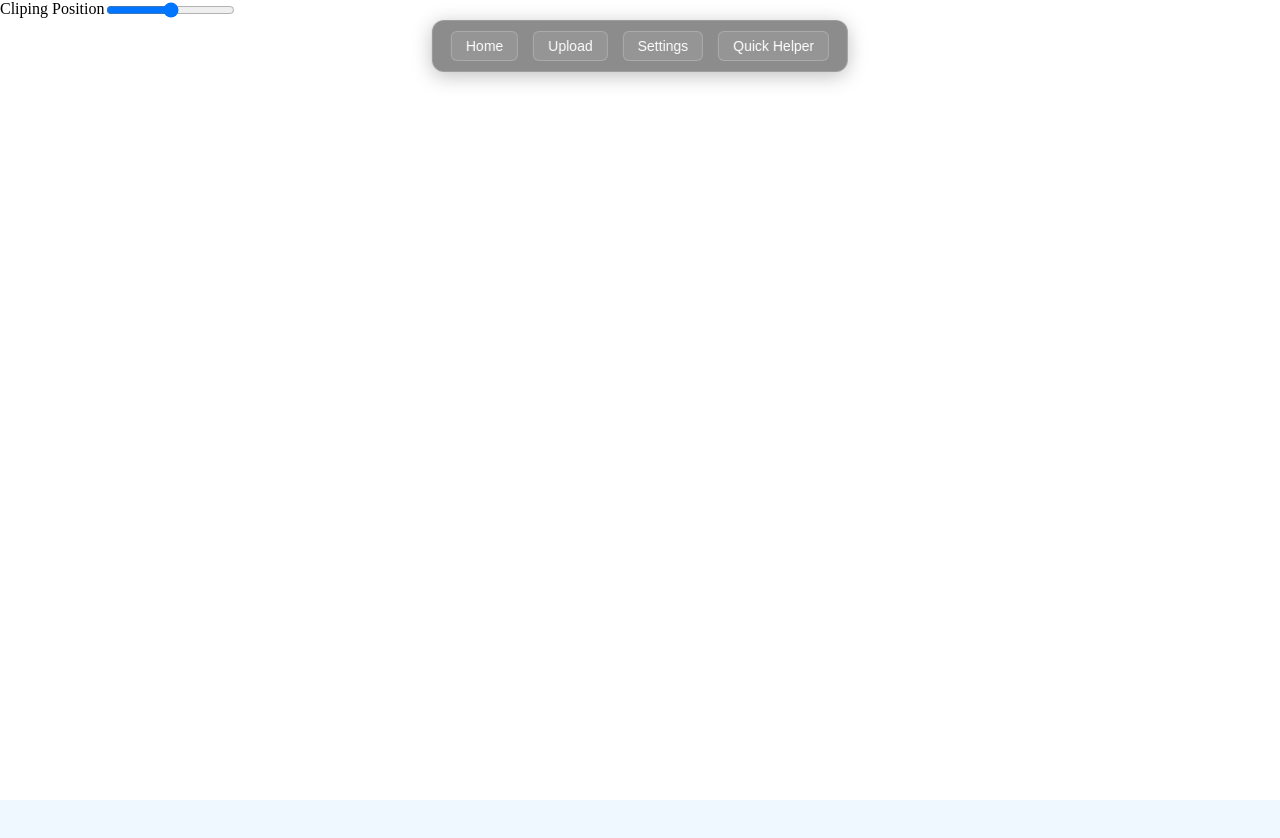
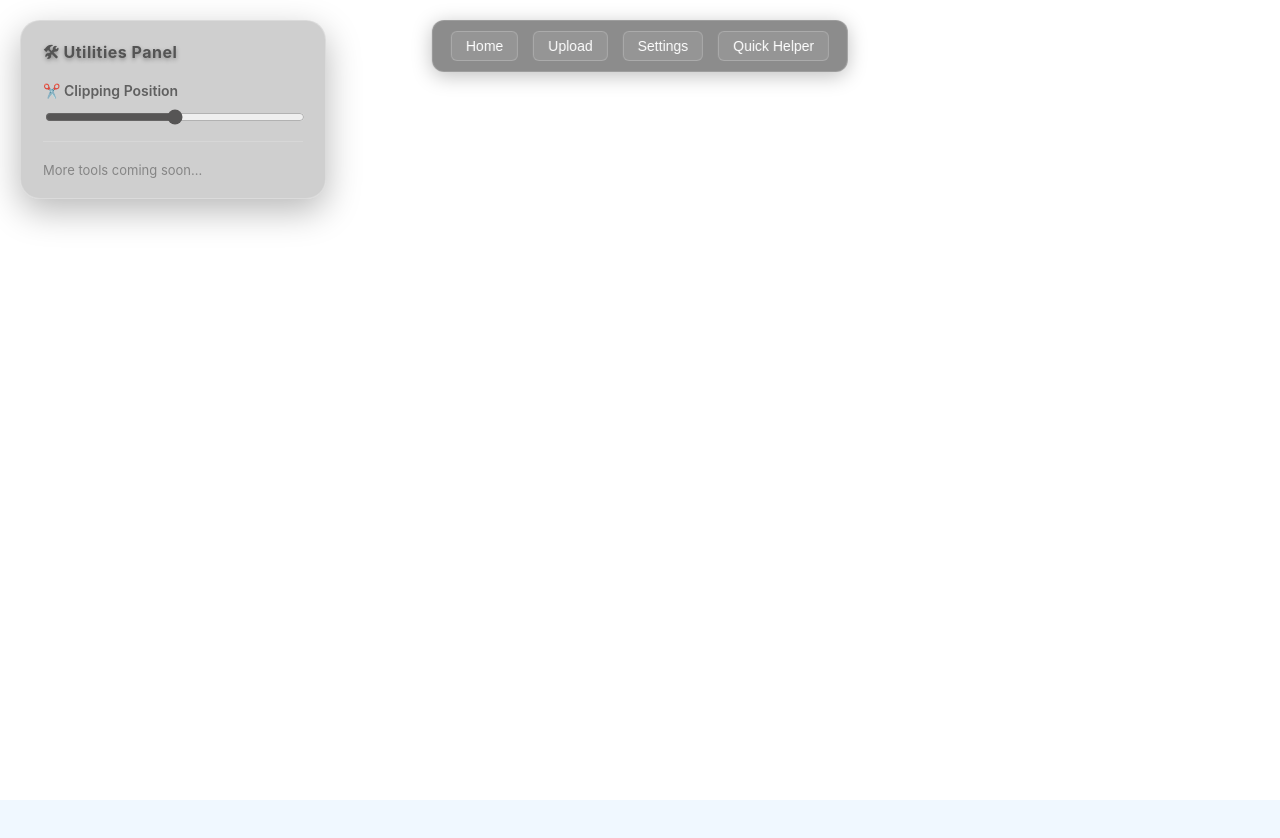
Before and after one commit to vrtandale/threejs_studio, a React (Vite) app: page / in a window 1280 px wide. Both pictures are taken after a click on the button "Quick Helper". Shown: the top 838 px of the page. Built offline with nearby package versions, Linux system fonts and the light colour scheme.

Commit message:
feat: replace ClippingHelper with UtilityPanel; enhance UI for clipping position control

```diff
--- a/src/App.tsx
+++ b/src/App.tsx
@@ -5,14 +5,14 @@ import AmbientLight from "./threejs/lights/Ambient-Light";
 
 import Toolbar from "./app/toolbar/toolbar";
 import ClippingTool from "./app/toolbar/clipping/clipping";
-import ClippingHelper from "./app/toolbar/clipping/clipping-helper";
 import { useToolbarStore } from "./app/toolbar/toolbar-store";
+import UtilityPanel from "./app/toolbar/quick-helper/quick-helper";
 const App = () => {
   const { setQuickOptions, showQuickOptions } = useToolbarStore()
 
   return (
     <div>
-      {showQuickOptions && <ClippingHelper />}
+      {showQuickOptions && <UtilityPanel />}
       <Toolbar />
       <Canvas background="white">
         {/* <BoxGeometry /> */}
--- a/src/app/toolbar/clipping/clipping-helper.tsx
+++ /dev/null
@@ -1,18 +0,0 @@
-import { useClippingStore } from './clipping-store'
-
-const ClippingHelper = () => {
-  const  {setClippingPosition}= useClippingStore()
-  return (
-    <div style={{ position: "absolute", display: 'flex' }}>
-      Cliping Position
-      <input
-        type="range"
-        min={0}
-        max={100}
-        onChange={(e) => setClippingPosition(Number(e.target.value))}
-      />
-    </div>
-  )
-}
-
-export default ClippingHelper
--- /dev/null
+++ b/src/app/toolbar/quick-helper/quick-helper.tsx
@@ -0,0 +1,35 @@
+import { useClippingStore } from "../clipping/clipping-store"
+import "./utility-panel.css"
+
+const UtilityPanel = () => {
+    const { setClippingPosition } = useClippingStore()
+
+    return (<div className="utility-panel">
+
+        <div className="utility-title">
+            🛠 Utilities Panel
+        </div>
+
+        <div className="utility-section">
+            <div className="section-title">✂️ Clipping Position</div>
+
+            <input
+                type="range"
+                min={0}
+                max={100}
+                onChange={(e) => setClippingPosition(Number(e.target.value))}
+                className="slider"
+            />
+        </div>
+
+        <div className="utility-coming-soon">
+            More tools coming soon...
+        </div>
+
+    </div>
+
+
+    )
+}
+
+export default UtilityPanel
--- /dev/null
+++ b/src/app/toolbar/quick-helper/utility-panel.css
@@ -0,0 +1,56 @@
+.utility-panel {
+position: absolute;
+top: 20px;
+left: 20px;
+width: 260px;
+
+padding: 20px 22px;
+border-radius: 20px;
+
+background: rgba(44, 44, 44, 0.228);
+backdrop-filter: blur(14px) saturate(190%);
+-webkit-backdrop-filter: blur(14px) saturate(190%);
+
+border: 1px solid rgba(255, 255, 255, 0.25);
+box-shadow: 0 12px 35px rgba(0, 0, 0, 0.28);
+
+color: rgb(84, 84, 84);
+font-family: "Inter", sans-serif;
+}
+
+/* Title */
+.utility-title {
+font-size: 16px;
+font-weight: 700;
+margin-bottom: 14px;
+letter-spacing: 0.5px;
+text-shadow: 0 2px 4px rgba(0, 0, 0, 0.35);
+}
+
+/* Sections */
+.utility-section {
+margin-bottom: 20px;
+padding-bottom: 12px;
+border-bottom: 1px solid rgba(255, 255, 255, 0.15);
+}
+
+/* Section title */
+.section-title {
+font-weight: 600;
+margin-bottom: 8px;
+opacity: 0.9;
+font-size: 14px;
+}
+
+/* Slider */
+.slider {
+width: 100%;
+cursor: pointer;
+accent-color: #565555;
+}
+
+/* Coming Soon */
+.utility-coming-soon {
+opacity: 0.6;
+font-size: 13px;
+}
--- a/src/index.css
+++ b/src/index.css
@@ -3,8 +3,7 @@
   width: 100vw;
   margin: 0;
   padding: 0;
-
-    background-color: aliceblue;
+  background-color: aliceblue;
 }
 
 body, html {
```
